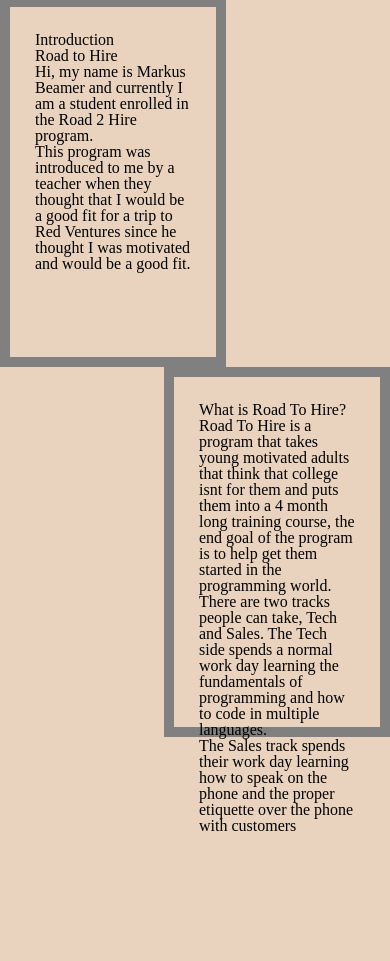
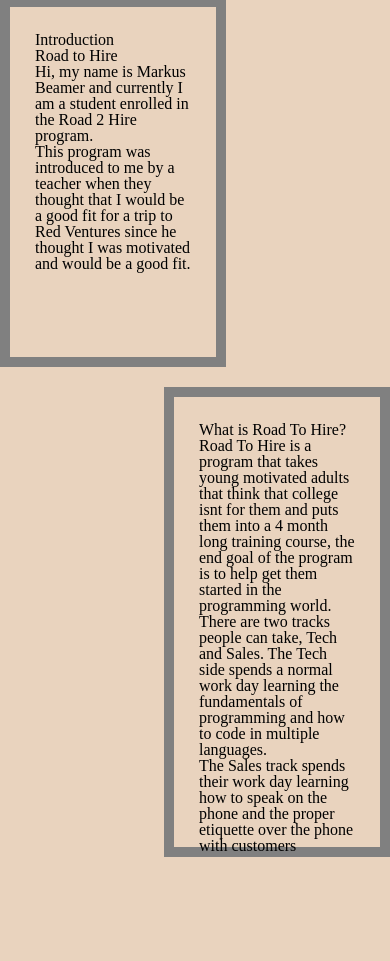
Before and after one commit to Mabeamer/Biograpy, a plain HTML site: page index.html in a window 390 px wide. Shown: the part 139-1100 px from the top of the page. Drawn offline with Linux system fonts and the light colour scheme.

Commit message:
editing styling

```diff
--- a/styling.css
+++ b/styling.css
@@ -227,14 +227,12 @@ div.pannel-left-pen{
 
 
 /*  media query   */
-@media screen and (min-width: 699px){
-.pannel > .pannel-wrapper {
-	width: 100%;
-}
-
-
-
-
-
+@media screen and (max-width: 699px){
+	div.pannel {
+		margin-top: 20px;
+		height: 400px;
+	}
+	div.pannel-left{
+	}
 
 }
```
